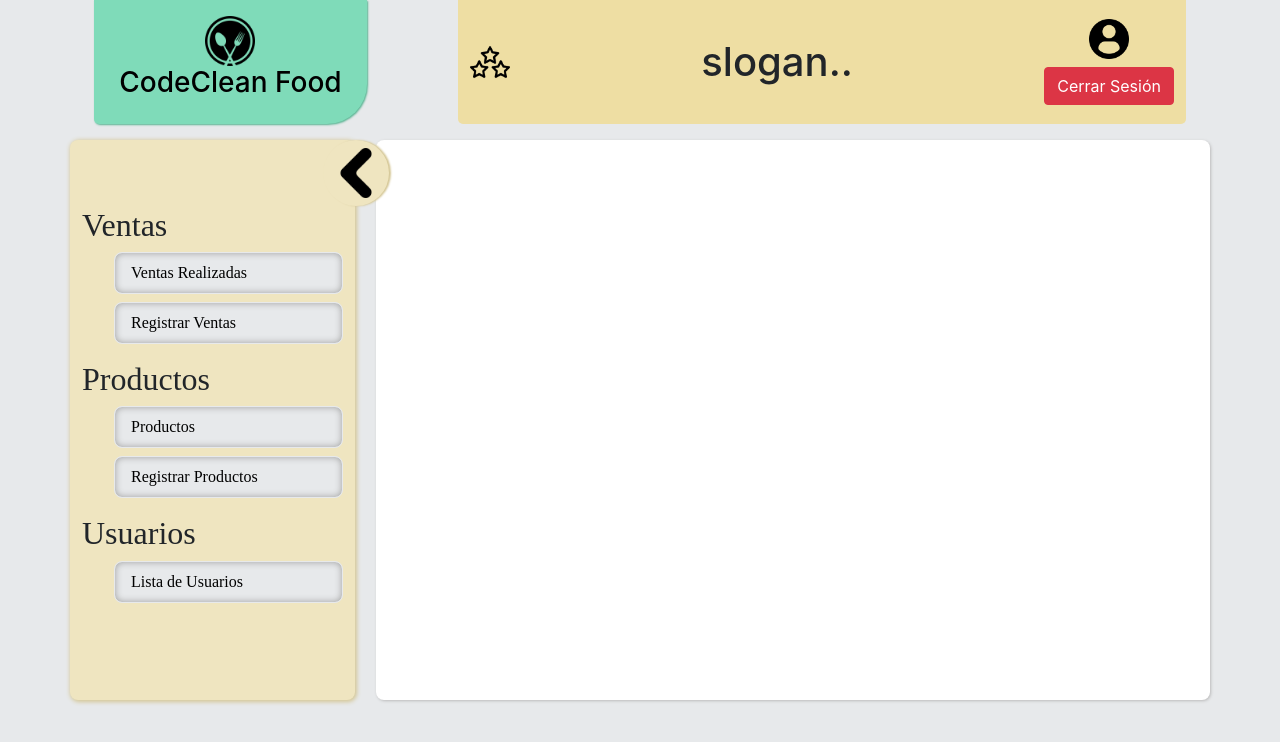
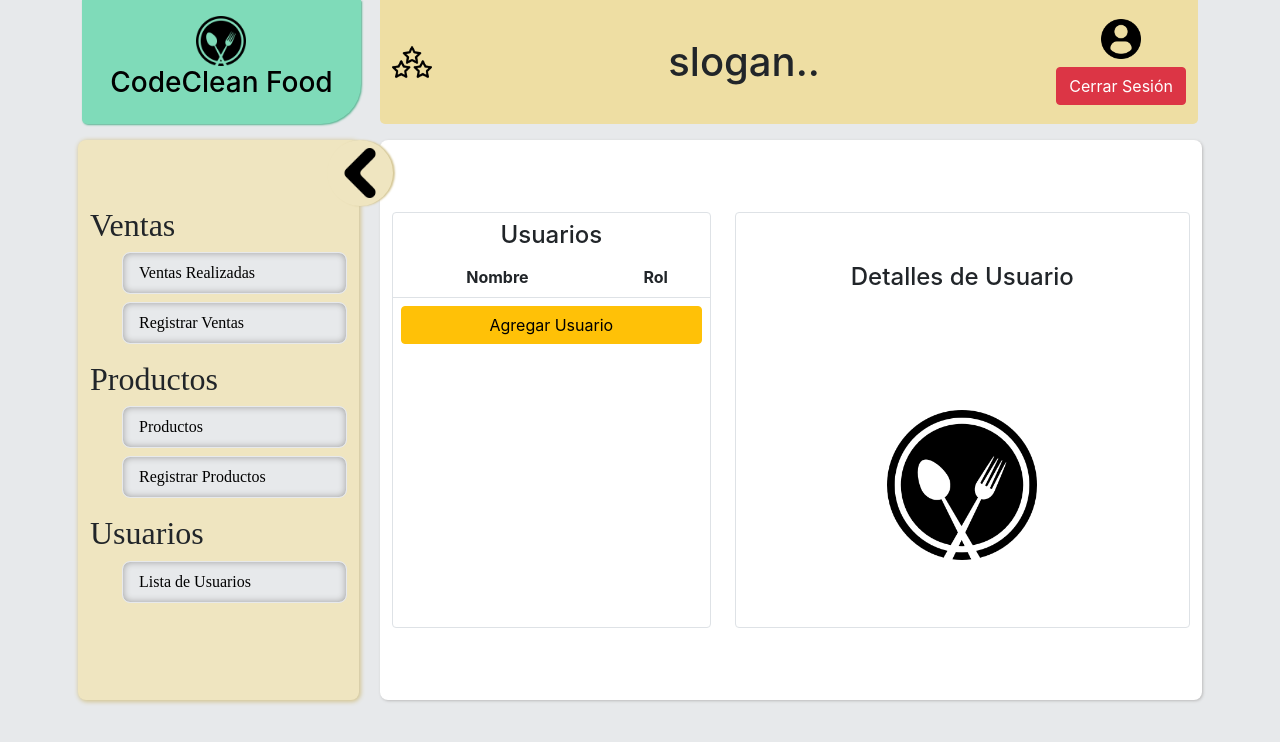
Before and after one commit to Omar-Lamprea/Sprint-4, a React (Create React App) app: page / in a window 1280 px wide. Shown: the top 742 px of the page. Built offline with nearby package versions, Linux system fonts and the light colour scheme.

Commit message:
bg de modals solucionado

```diff
--- a/public/index.html
+++ b/public/index.html
@@ -41,5 +41,7 @@
       To begin the development, run `npm start` or `yarn start`.
       To create a production bundle, use `npm run build` or `yarn build`.
     -->
+    <!-- JavaScript Bundle with Popper -->
+    <script script src="https://cdn.jsdelivr.net/npm/bootstrap@5.1.3/dist/js/bootstrap.bundle.min.js" integrity="sha384-ka7Sk0Gln4gmtz2MlQnikT1wXgYsOg+OMhuP+IlRH9sENBO0LRn5q+8nbTov4+1p" crossorigin="anonymous"></script>
   </body>
 </html>
--- a/src/App.js
+++ b/src/App.js
@@ -28,7 +28,7 @@ function App() {
   return (
     <div className="container">
       <Header />
-      <div className="row">
+      <div className="row px-2">
         <Menu />
         <Content />
       </div>
--- a/src/components/Content.jsx
+++ b/src/components/Content.jsx
@@ -8,7 +8,7 @@ export const Content = ()=>{
     <div id="content" className="col-9">
       <div className="row justify-content-end">
         <div className="col-11 content d-flex flex-column justify-content-center">
-          {/* <Usuarios/> */}
+          <Usuarios/>
         </div>
       </div>
     </div>
--- a/src/components/Header.jsx
+++ b/src/components/Header.jsx
@@ -3,7 +3,7 @@ import React from "react";
 export const Header = ()=>{
   return(
     <header>
-      <div className="container-fluid">
+      <div className="container-fluid p-0">
         <div className="container">
           <div className="row justify-content-between">
             <div className="logo col-3 d-flex flex-column justify-content-center align-items-center py-3">
--- a/src/components/sections/usuarios.jsx
+++ b/src/components/sections/usuarios.jsx
@@ -20,7 +20,7 @@ export const Usuarios = ()=>{
           <button type="button" className="btn btn-warning my-2" data-bs-toggle="modal" data-bs-target="#addUser">Agregar Usuario</button>
 
           {/* <!-- Modal --> */}
-          <div className="modal fade" id="addUser" tabindex="-1" aria-labelledby="addUserLabel" aria-hidden="true">
+          <div className="modal fade" id="addUser" tabIndex="-1" aria-labelledby="addUserLabel" aria-hidden="true">
             <div className="modal-dialog modal-dialog-centered">
               <div className="modal-content">
                 <div className="modal-header">
@@ -75,7 +75,7 @@ export const Usuarios = ()=>{
                   </div>
                   <div className="modal-footer">
                     <button type="button" className="btn btn-secondary" data-bs-dismiss="modal">Close</button>
-                    <button id="send-user" type="submit" className="btn" data-bs-dismiss="modal">Agregar Usuario</button>
+                    <button id="send-user" type="submit" className="btn btn-add-user" data-bs-dismiss="modal">Agregar Usuario</button>
                   </div>
                 </form>
               </div>
@@ -92,7 +92,6 @@ export const Usuarios = ()=>{
           </table>
           <button className="d-none btn btn-warning my-2" id="btn-save-data"><h5 className="m-0">Guardar</h5></button>
         </div>
-
       </div>
     </div>
   )
--- a/src/index.css
+++ b/src/index.css
@@ -18,6 +18,7 @@ code {
     background-color: #eedea3;
     text-align: center;
     border-radius: 0px 0px 5px 5px;
+    width: 73.3%
 }
 
 .logo{
@@ -93,10 +94,11 @@ code {
     transform: rotate(180deg);
 }
 .menu-animations-outside, .menu-animations-outside img, .content-animations-outside{
+
     transition: all ease .5s;
 }
 .animations-content{
-    width: 92%;
+    width: 97%;
     transition: all ease .5s;
 }
 
@@ -115,3 +117,11 @@ code {
 .detalles-usuario{
     min-height: 26rem;
 }
+.btn-add-user{
+    background-color: #59b392;
+    color: #fff;
+}
+.btn-add-user:hover{
+    background-color: #4e9b7f;
+    color: #fff;
+}
```
